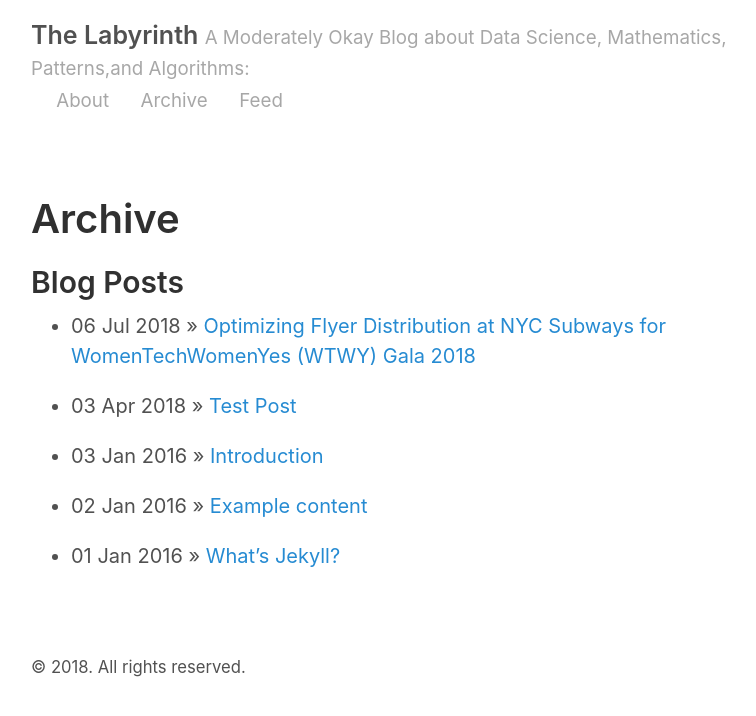
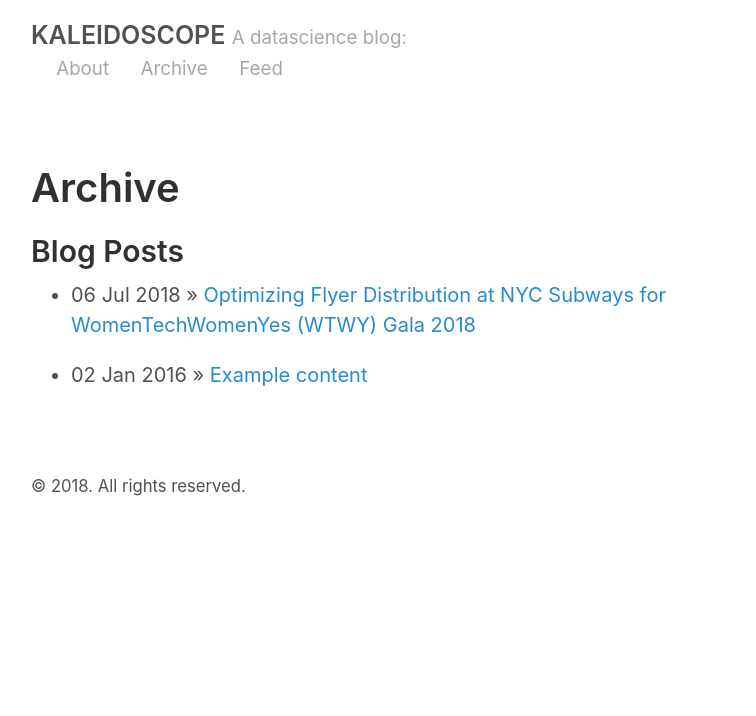
Before and after one commit to parujp/parujp.github.io, a Jekyll site: the page built from archive.md, in a window 1280 px wide. Shown: the top 716 px of the page, without its empty margins (259-1015 px from the left). Built offline with Jekyll 4.4.1, drawn with Linux system fonts in a browser that asks for light colours.

Commit message:
renamed the blog

```diff
--- a/_config.yml
+++ b/_config.yml
@@ -2,8 +2,8 @@
 permalink:           pretty
 
 # Setup
-title:               The Labyrinth
-tagline:             A Moderately Okay Blog about Data Science, Mathematics, Patterns,and  Algorithms
+title:               KALEIDOSCOPE
+tagline:             A datascience blog
 url:                 http://parujp.github.io/
 paginate:            2
 baseurl:             ""
@@ -17,7 +17,7 @@ sass:
 
 # About/contact
 author:
-  name:              PJ
+  name:              Paru Jayaprakash
   email:             paru.jayp@gmail.com
 
 # Custom vars
```
Also changed, not shown: _posts/2016-01-01-whats-jekyll.md (deleted, +0 -10 lines), _posts/2016-01-03-introduction.md (deleted, +0 -41 lines), _posts/2018-04-03-test-post.md (deleted, +0 -8 lines), _posts/2018-07-06-project-benson.md (+1 -1 lines), README.md (deleted), public/kaleidoscope.png (added).
